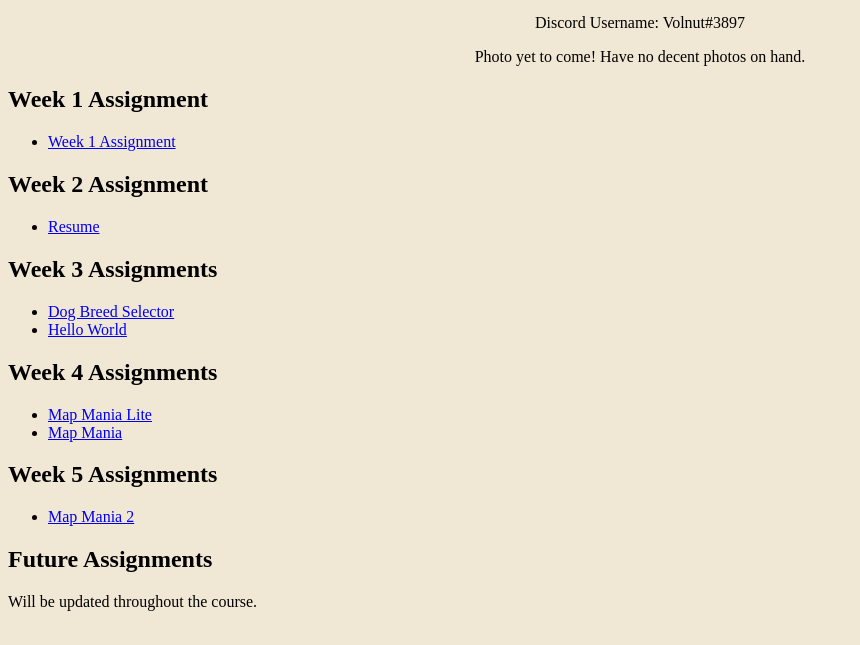
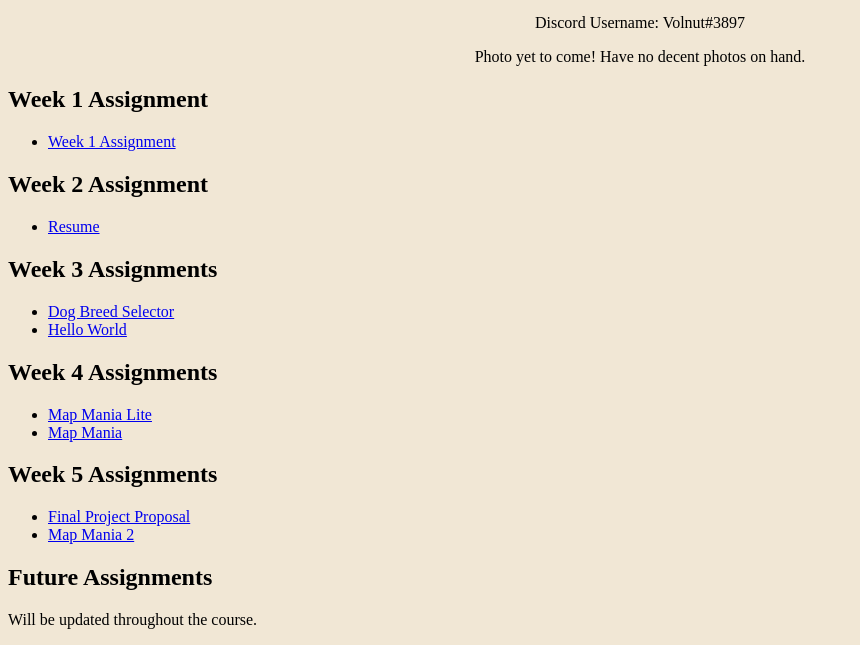
Before and after one commit to jmulla1/Portfolio, a plain HTML site: page index.html in a window 1280 px wide. Shown: the part 158-803 px from the top of the page, without its empty margins (0-860 px from the left). Drawn offline with Linux system fonts and the light colour scheme.

Commit message:
Add files via upload

```diff
--- a/index.html
+++ b/index.html
@@ -39,7 +39,9 @@
 
 <h2>Week 5 Assignments</h2>
 <ul class="a">
+    <li><a href="https://mango-mushroom-0f0320210.1.azurestaticapps.net/" <b>Final Project Proposal </b></a></li>
     <li><a href="https://green-grass-07e925610.1.azurestaticapps.net/" <b>Map Mania 2 </b></a></li>
+
 
 
 </ul>
```
